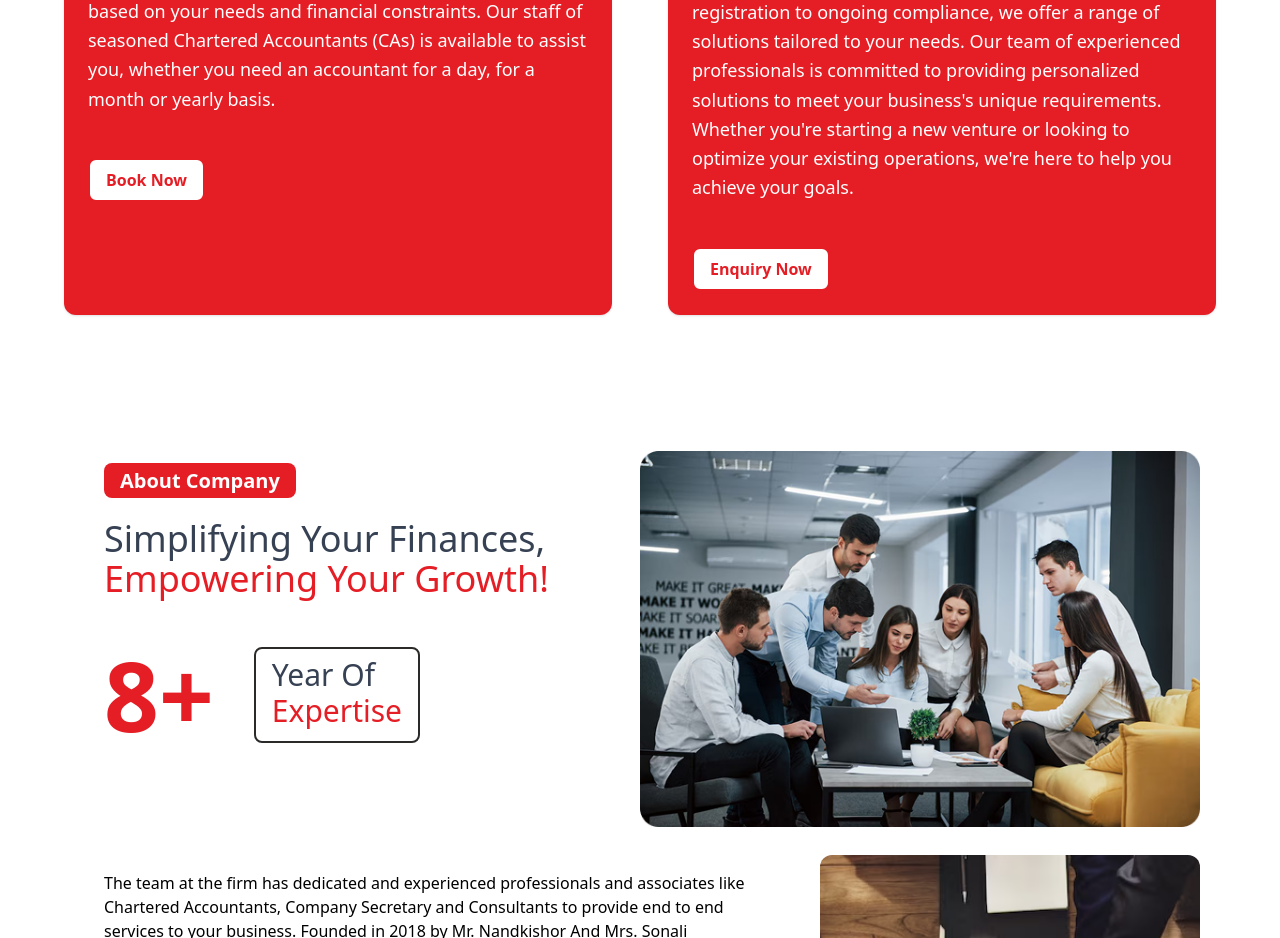
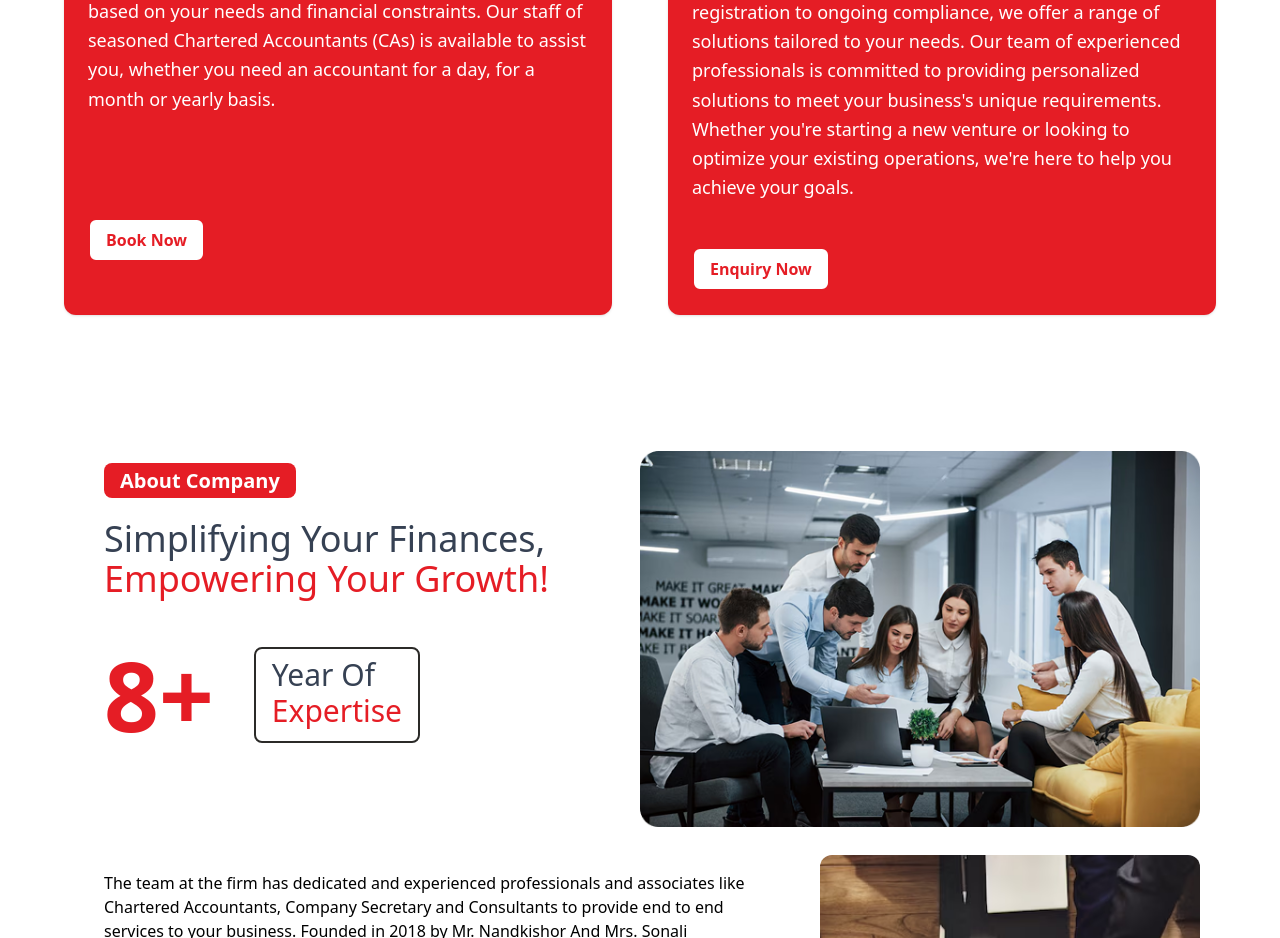
Before and after one commit to vm3techsolutions/youtaxsub, a Next.js app in the folder frontend/: page / in a window 1280 px wide. Shown: the part 1500-2438 px from the top of the page. Built offline with nearby package versions, Linux system fonts and the light colour scheme.

Commit message:
Home page

```diff
--- a/frontend/src/app/Home/HomeWhatWeDo.jsx
+++ b/frontend/src/app/Home/HomeWhatWeDo.jsx
@@ -42,7 +42,7 @@ export default function ServicesSection() {
               is available to assist you, whether you need an accountant for a day, for a month or yearly basis.
             </p>
 
-            <div className="pt-5">
+            <div className="pt-20">
         <Link href="/#Plans">
             <button className="mt-auto bg-white text-[#E51D25] font-semibold py-2 px-4 rounded-lg hover:bg-[#E51D25] hover:text-white transition w-fit border-2">
               Book Now
```
